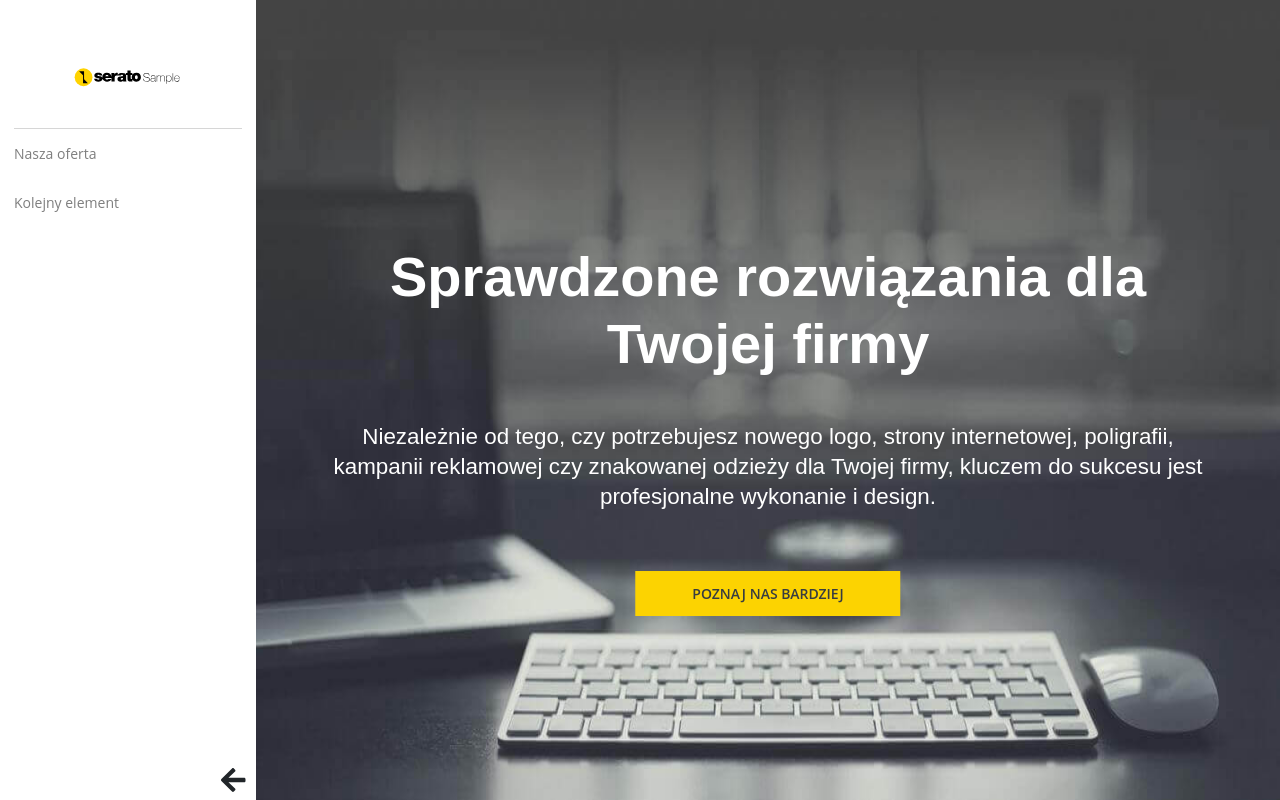
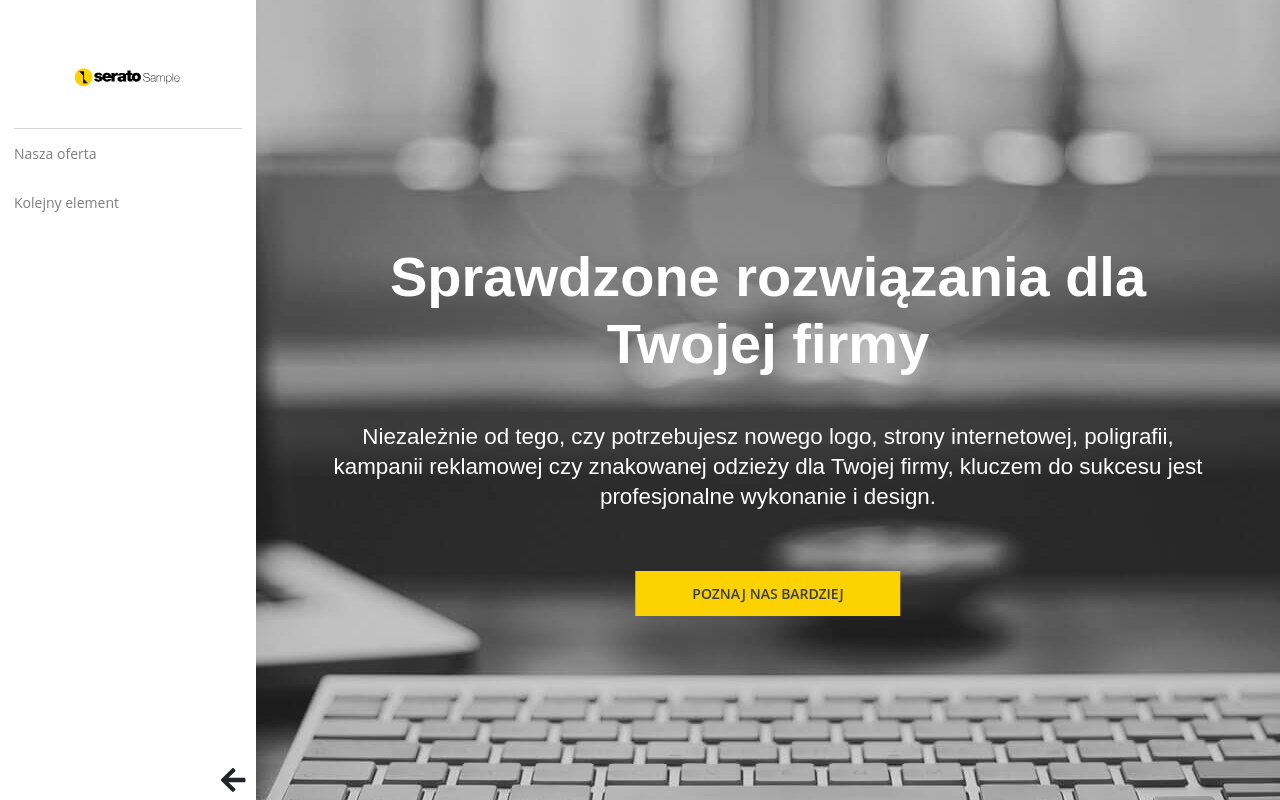
Before and after one commit to MateuszBieniek92/frontend-app, a React (Create React App) app: page / in a window 1280 px wide. Built offline with nearby package versions, Linux system fonts and the light colour scheme; the HTML template or start-up script is replaced by a standard one.

Commit message:
- section image change

```diff
--- a/public/index.html
+++ b/public/index.html
@@ -5,7 +5,6 @@
     <link rel="icon" href="%PUBLIC_URL%/favicon.ico"/>
     <meta name="viewport" content="width=device-width, initial-scale=1"/>
     <meta name="theme-color" content="#000000"/>
-    <meta name="description" content="Web site created using create-react-app"/>
     <link rel="apple-touch-icon" href="logo192.png"/>
     <link rel="manifest" href="%PUBLIC_URL%/manifest.json"/>
     <title>Mateusz Bieniek • React App</title>
@@ -18,6 +17,7 @@
     <meta name="keywords" content="lorem, ipsum">
     <meta name="apple-mobile-web-app-capable" content="yes">
     <meta name="mobile-web-app-capable" content="yes">
+    <link href="//maxcdn.bootstrapcdn.com/font-awesome/4.2.0/css/font-awesome.min.css" rel="stylesheet">
     <link rel="canonical" href="https://mateuszbieniek92.github.io/frontend-app/">
 </head>
 <body>
--- a/src/components/rightMainSection.scss
+++ b/src/components/rightMainSection.scss
@@ -20,13 +20,13 @@
     position: relative;
     width: 100%;
     height: 100%;
+    overflow: hidden;
     img {
-      height: 100%;
       position: absolute;
-      top: 50%;
+      top: 45%;
       left: 50%;
       transform: translate(-50%, -50%);
-      width: 100%;
+      filter: grayscale(1);
     }
   }
   &__text {
```
Also changed, not shown: src/images/sample-image.png.
